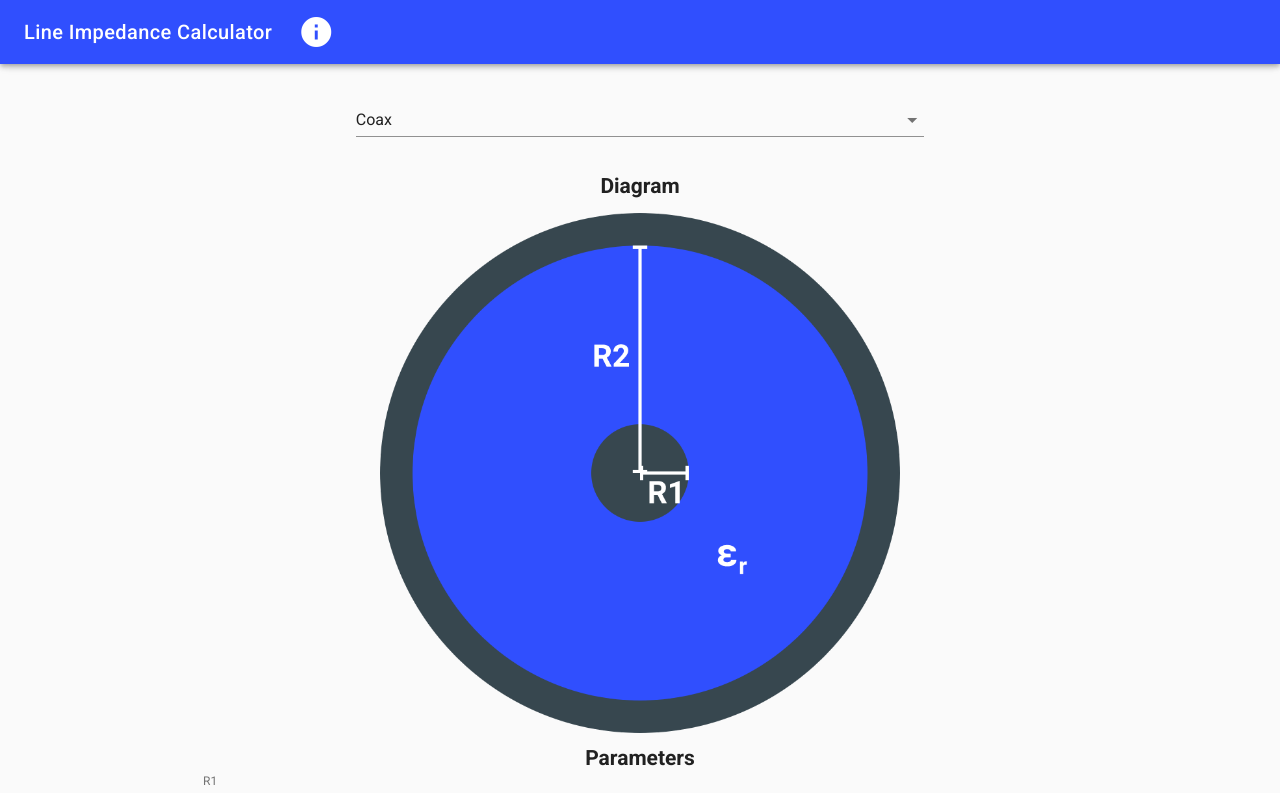
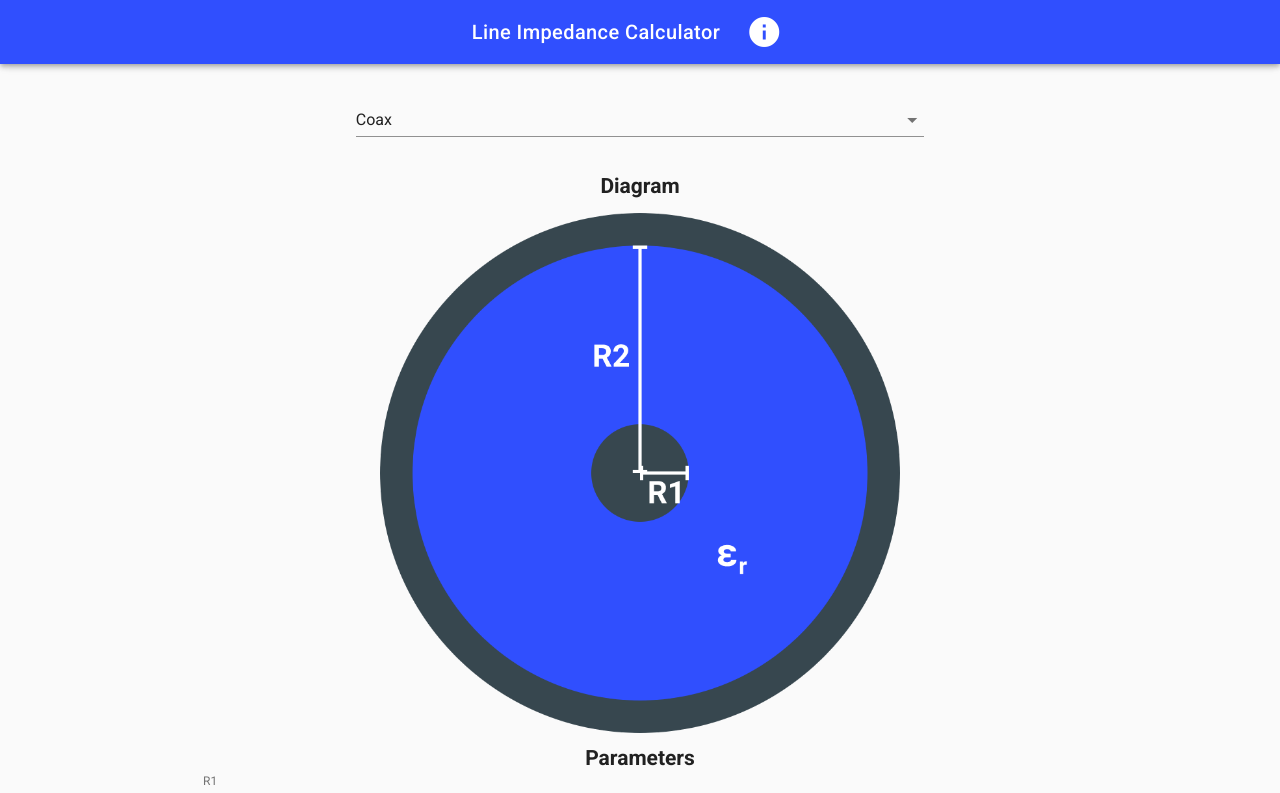
Before and after one commit to Maxbrain0/tl-calc, a Vue app: page / in a window 1280 px wide. Shown: the top 793 px of the page. Built offline with nearby package versions, Linux system fonts and the light colour scheme.

Commit message:
Update class name for newer version of vuetify

```diff
--- a/src/assets/styles/theme.scss
+++ b/src/assets/styles/theme.scss
@@ -1,4 +1,4 @@
-.toolbar__content {
+.v-toolbar__content {
   justify-content: center;
 }
 
```
